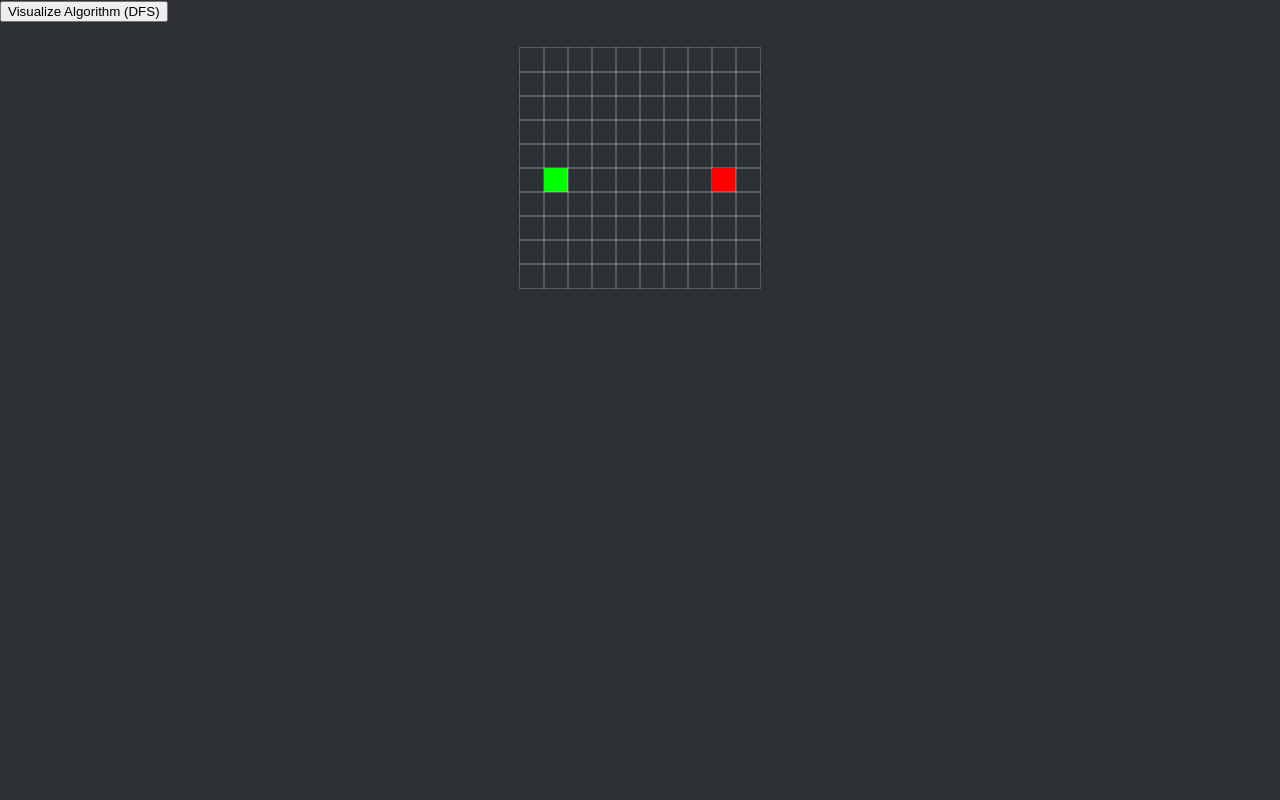
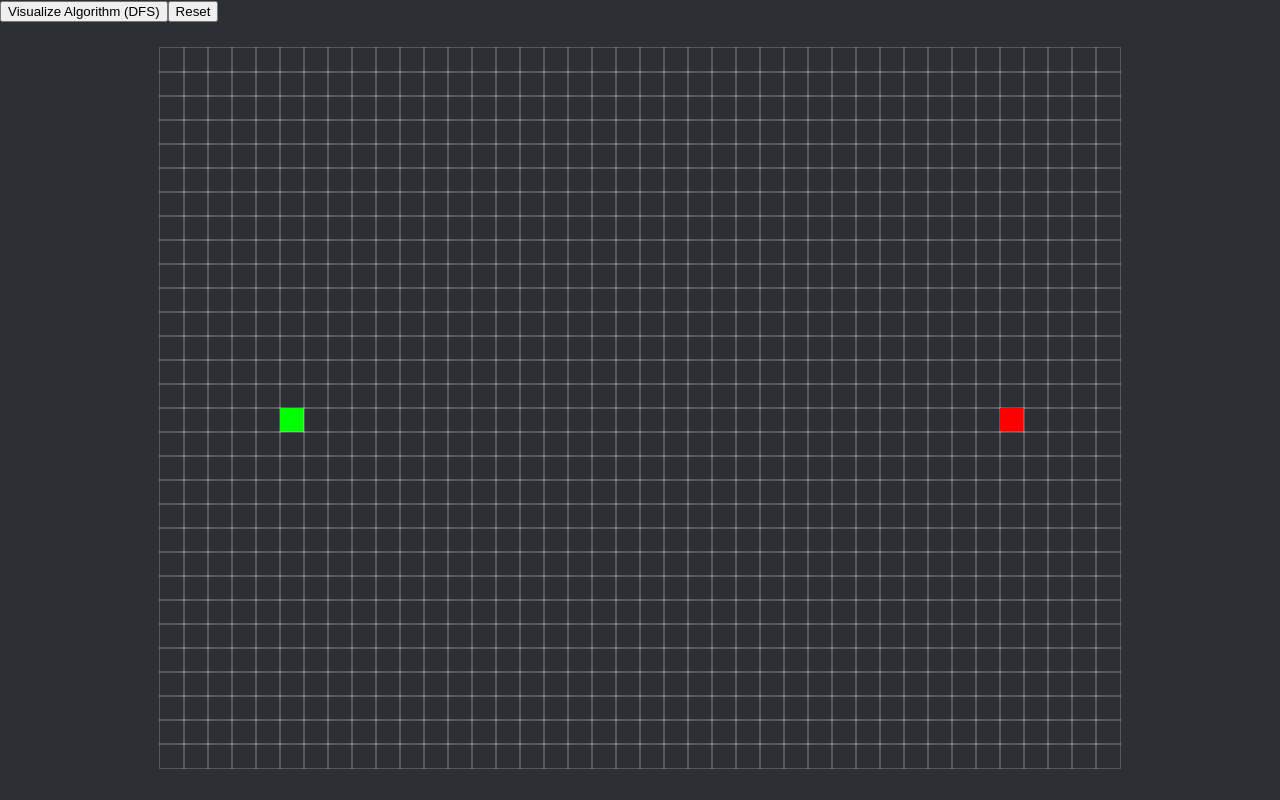
Before and after one commit to Zephyrx23/pathfinding-visualizer, a React (Create React App) app: page / in a window 1280 px wide. Built offline with nearby package versions, Linux system fonts and the light colour scheme; the HTML template or start-up script is replaced by a standard one.

Commit message:
Add reset and ability to run again

```diff
--- a/src/App.js
+++ b/src/App.js
@@ -1,18 +1,21 @@
-import React, { useState, useEffect } from 'react'
+import React, { useState } from 'react'
 import Grid from './components/Grid'
 import {depthFirstSearch} from './algorithms/depthFirstSearch.js'
 import './components/Node.css'
 import './App.css'
 
-const ROW_SIZE    = 10 // I'll have to scale size with browser size ughhhhhhh
-const COL_SIZE    = 10
-const START_NODE  = {col: 1, row: 5}
-const TARGET_NODE = {col: 8, row: 5}
+const ROW_SIZE    = 40 // I'll have to scale size with browser size ughhhhhhh
+const COL_SIZE    = 30
+const START_NODE  = {col: 5, row: COL_SIZE/2}
+const TARGET_NODE = {col: ROW_SIZE-5, row: COL_SIZE/2}
 
 const App = () => {
-    const [ grid, setGrid ] = useState(initializeGrid())
+    const [ grid, setGrid ]                 = useState(initializeGrid())
+    const [ oldGrid, setOldGrid ]           = useState(null) // for saving old grid state so that you can animate again
     const [ mousePressed, setMousePressed ] = useState(false)
-    const tempGrid = grid
+    const [ animatedAlready, setAnimatedAlready ] = useState(false) // flag to check whether the old grid state (on first time animation)
+    // const [ lockInput, setLockInput ]       = useState(false) // flag for disabling user input to the grid when animation is in progress
+    let tempGrid = grid
 
     const handleMouseUp = () => {
         const newGrid = tempGrid.slice()
@@ -20,18 +23,20 @@ const App = () => {
         setMousePressed(false)
     }
 
-    const animateDFS = (shortestPath) => {
-        for (let i = 0; i <= shortestPath.length; i++) {
-            if (i === shortestPath.length) {
+    const animateDFS = (visitedNodes, shortestPath) => {
+        for (let i = 0; i <= visitedNodes.length; i++) {
+            if (i === visitedNodes.length) {
               setTimeout(() => {
                 animateShortestPath(shortestPath);
               }, 10 * i);
               return;
             }
             setTimeout(() => {
-              const node = shortestPath[i];
-              document.getElementById(`${node.row}-${node.col}`).className =
+              const node = visitedNodes[i];
+              if (!isStartOrTargetNode(node.row, node.col)) {
+                  document.getElementById(`${node.row}-${node.col}`).className =
                 'NODE-visited';
+              }
             }, 10 * i);
           }
     }
@@ -40,24 +45,64 @@ const App = () => {
         for (let i = 0; i < shortestPath.length; i++) {
             setTimeout(() => {
               const node = shortestPath[i];
-              document.getElementById(`${node.row}-${node.col}`).className =
-                'NODE-shortest-path';
+              if (!isStartOrTargetNode(node.row, node.col)) {
+                document.getElementById(`${node.row}-${node.col}`).className =
+                    'NODE-shortest-path';
+              }
             }, 50 * i);
           }
     }
 
     const calculateDFS = () => {
-        const newGrid = {...grid}
+        const newGrid = JSON.parse(JSON.stringify(grid));
         const startNode = newGrid[START_NODE.row][START_NODE.col]
         const targetNode = newGrid[TARGET_NODE.row][TARGET_NODE.col]
-        const shortestPath = depthFirstSearch(newGrid, startNode, targetNode, ROW_SIZE, COL_SIZE)
-        animateDFS(shortestPath)
+        const visitedNodes = depthFirstSearch(newGrid, startNode, ROW_SIZE, COL_SIZE)
+        const shortestPath = backtrackPath(targetNode)
+        console.log("Visited Nodes", visitedNodes);
+        animateDFS(visitedNodes, shortestPath)
+    }
+
+    const calculateAlgo = (algorithm) => {
+        resetGridWithWalls()
+        switch (algorithm) {
+            case "DFS":
+                calculateDFS()
+                break;
+        }
+    }
+
+    const resetGrid = () => {
+        setGrid(initializeGrid())
+        for (let row = 0; row < COL_SIZE; row++) {
+            for (let col = 0; col < ROW_SIZE; col++) {
+                if (!isStartOrTargetNode(row, col)) {
+                    document.getElementById(`${row}-${col}`).className =
+                        'NODE';
+                }
+            }
+        }
+    }
+
+    const resetGridWithWalls = () => {
+        for (let row = 0; row < COL_SIZE; row++) {
+            for (let col = 0; col < ROW_SIZE; col++) {
+                const classType = document.getElementById(`${row}-${col}`).className;
+                if (classType === 'NODE-visited' || classType === 'NODE-shortest-path') {
+                    document.getElementById(`${row}-${col}`).className =
+                        'NODE';
+                }
+            }
+        }
     }
 
     return (
         <>
-        <button onClick={calculateDFS}>
+        <button onClick={() => calculateAlgo("DFS")}>
             Visualize Algorithm (DFS)
+        </button>
+        <button onClick={resetGrid}>
+            Reset
         </button>
         <div className="App" onMouseLeave={handleMouseUp}>
             <Grid
@@ -104,4 +149,20 @@ const getType = (row, col) => {
     )
 }
 
+const isStartOrTargetNode = (row, col)  => {
+    return (row === START_NODE.row  && col === START_NODE.col)
+        || (row === TARGET_NODE.row && col === TARGET_NODE.col);
+}
+
+function backtrackPath(targetNode) {
+    const shortestPath = []
+    let currentNode = targetNode
+    while (currentNode !== null) {
+        shortestPath.unshift(currentNode)
+        currentNode = currentNode.previousNode
+    }
+
+    return shortestPath;
+}
+
 export default App
--- a/src/algorithms/depthFirstSearch.js
+++ b/src/algorithms/depthFirstSearch.js
@@ -1,9 +1,8 @@
-export function depthFirstSearch(grid, startNode, targetNode, ROW_SIZE, COL_SIZE) {
+export function depthFirstSearch(grid, startNode, ROW_SIZE, COL_SIZE) {
     const visitedNodes = []
     const visitedNodesInOrder = []
     visitedNodes.push(startNode)
-    console.log(ROW_SIZE);
-    console.log(COL_SIZE);
+
 
     while (visitedNodes.length !== 0) {
         const currentNode = visitedNodes.pop()
@@ -11,22 +10,45 @@ export function depthFirstSearch(grid, startNode, targetNode, ROW_SIZE, COL_SIZE
             continue
         }
 
+        if (currentNode.type === "TARGET") {
+            // console.log(`Visited Nodes: ${visitedNodesInOrder}`);
+            startNode.previousNode = null;
+            visitedNodes.pop()
+            return (visitedNodesInOrder)
+        }
+
         visitedNodesInOrder.push(currentNode)
 
-        if (currentNode.type === "TARGET") {
-            console.log(visitedNodesInOrder);
-            return (visitedNodesInOrder)
-        }
 
         currentNode.isVisited = true
         const row = currentNode.row
         const col = currentNode.col
         console.log(`Row ${row} Col: ${col}`);
 
-        if (!(col-1 < 0))           {visitedNodes.push(grid[row][col-1])}
-        if (!(row+1 > COL_SIZE-1))  {visitedNodes.push(grid[row+1][col])}
-        if (!(col+1 > ROW_SIZE-1))  {visitedNodes.push(grid[row][col+1])}
-        if (!(row-1 < 0))           {visitedNodes.push(grid[row-1][col])}
+        if (!(col-1 < 0)) {
+            visitedNodes.push(grid[row][col-1])
+            if (grid[row][col-1].previousNode == null) {
+                grid[row][col-1].previousNode = currentNode
+            }
+        }
+        if (!(row+1 > COL_SIZE-1)) {
+            visitedNodes.push(grid[row+1][col])
+            if (grid[row+1][col].previousNode == null) {
+                grid[row+1][col].previousNode = currentNode
+            }
+        }
+        if (!(col+1 > ROW_SIZE-1)) {
+            visitedNodes.push(grid[row][col+1])
+            if (grid[row][col+1].previousNode == null) {
+                grid[row][col+1].previousNode = currentNode
+            }
+        }
+        if (!(row-1 < 0)) {
+            visitedNodes.push(grid[row-1][col])
+            if (grid[row-1][col].previousNode == null) {
+                grid[row-1][col].previousNode = currentNode
+            }
+        }
     }
 
 }
--- a/src/components/Node.css
+++ b/src/components/Node.css
@@ -17,7 +17,7 @@
 }
 
 .NODE-shortest-path {
-    background-color: wheat;
+    background-color: yellowgreen;
 }
 
 .NODE-visited {
--- a/src/components/Node.js
+++ b/src/components/Node.js
@@ -1,7 +1,11 @@
-import React, { useState } from 'react'
+import React, { useState, useEffect } from 'react'
 
 const Node = ({row, col, grid, setGrid, mousePressed, setMousePressed}) => {
     const [ nodeType, setType ] = useState(grid[row][col].type)
+
+    useEffect(() => {
+        setType(grid[row][col].type)
+    },[grid, row, col])
 
     const handleMouseDown = () => {
         console.log(`Type: ${nodeType} Row: ${row} Col: ${col}`);
```
